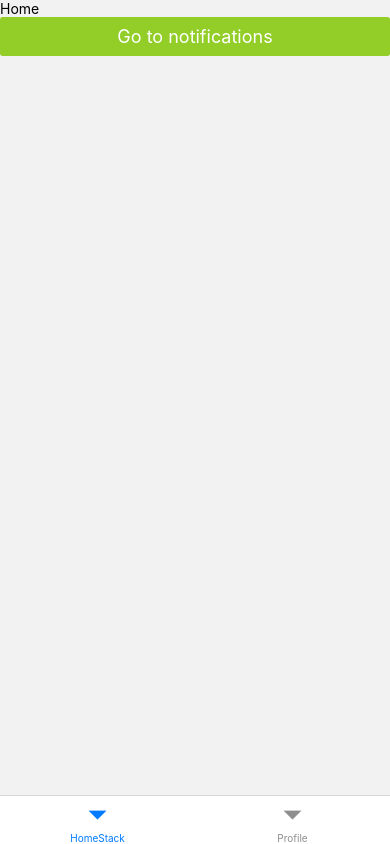
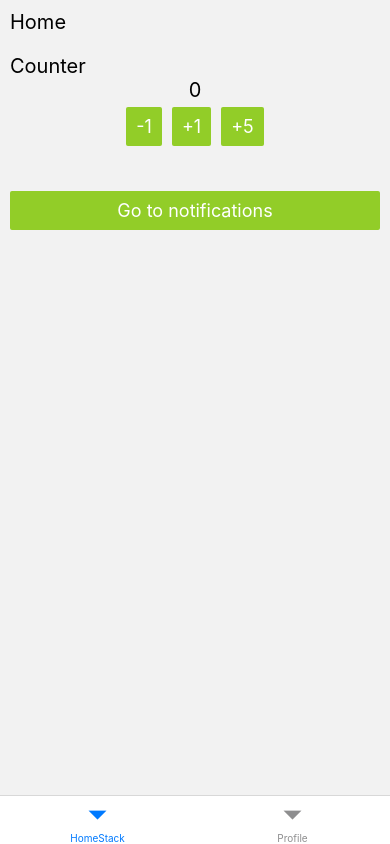
Before and after one commit to algomonk016/react-native-rnd, a React Native app: screen /Home in a window 390 px wide. Built offline with nearby package versions, Linux system fonts and the light colour scheme.

Commit message:
feat: implemented redux counter

```diff
--- a/src/App.tsx
+++ b/src/App.tsx
@@ -11,14 +11,18 @@ import {NavigationContainer} from '@react-navigation/native';
 import {theme} from './theme';
 import 'react-native-gesture-handler';
 import Navigation from './navigation';
+import {Provider} from 'react-redux';
+import {store} from './store';
 
 function App(): JSX.Element {
   return (
-    <ThemeProvider theme={theme}>
-      <NavigationContainer>
-        <Navigation isLoggedIn={true} />
-      </NavigationContainer>
-    </ThemeProvider>
+    <Provider store={store}>
+      <ThemeProvider theme={theme}>
+        <NavigationContainer>
+          <Navigation isLoggedIn={true} />
+        </NavigationContainer>
+      </ThemeProvider>
+    </Provider>
   );
 }
 
--- /dev/null
+++ b/src/hooks/redux.hooks.ts
@@ -0,0 +1,7 @@
+import {useDispatch, useSelector} from 'react-redux';
+import type {TypedUseSelectorHook} from 'react-redux';
+import type {RootState, AppDispatch} from '@/store';
+
+// Use throughout your app instead of plain `useDispatch` and `useSelector`
+export const useAppDispatch: () => AppDispatch = useDispatch;
+export const useAppSelector: TypedUseSelectorHook<RootState> = useSelector;
--- a/src/screens/Home/index.tsx
+++ b/src/screens/Home/index.tsx
@@ -1,25 +1,73 @@
 import {Button} from '@rneui/themed';
 import {SafeAreaView} from 'react-native-safe-area-context';
-import {Text, View} from 'react-native';
+import {StyleSheet, Text, View} from 'react-native';
 import React from 'react';
 
 // navigation
 import {RootStackParam} from '@/navigation/types';
 import {StackScreenProps} from '@react-navigation/stack';
 
+// redux state
+import {useAppDispatch, useAppSelector} from '@/hooks/redux.hooks';
+import {increment, decrement, update} from './slices/counter.slice';
+
+// exporting reducers
+export * as Counter from './slices/counter.slice';
+
 type Props = StackScreenProps<RootStackParam, 'Home'>;
 
 const Home = ({navigation}: Props) => {
+  const count = useAppSelector(state => state.counter);
+  const dispatch = useAppDispatch();
+
+  // updating the states
+  const decrementByOne = () => dispatch(decrement());
+  const incrementByOne = () => dispatch(increment());
+  const add5 = () => dispatch(update(5));
+
   return (
-    <SafeAreaView style={{flex: 1}}>
-      <View>
-        <Text>Home</Text>
+    <SafeAreaView style={styles.mainPage}>
+      <Text style={styles.headerText}>Home</Text>
+
+      <View style={styles.container}>
+        <Text style={styles.headerText}>Counter </Text>
+        <View>
+          <Text style={[styles.headerText, {textAlign: 'center'}]}> {count.value} </Text>
+          <View style={styles.flexBox}>
+            <Button style={styles.button} title={'-1'} onPress={decrementByOne} />
+            <Button style={styles.button} title={'+1'} onPress={incrementByOne} />
+            <Button style={styles.button} title={'+5'} onPress={add5} />
+          </View>
+        </View>
       </View>
-      <Button onPress={() => navigation.push('Notifications', {name: 'Random Name'})}>
+
+      <Button
+        onPress={() => navigation.push('Notifications', {name: 'Random Name'})}
+        style={styles.container}>
         Go to notifications
       </Button>
     </SafeAreaView>
   );
 };
 
+const styles = StyleSheet.create({
+  mainPage: {
+    flex: 1,
+    padding: 10,
+  },
+  button: {
+    margin: 5,
+  },
+  container: {
+    marginVertical: 20,
+  },
+  headerText: {
+    fontSize: 20,
+  },
+  flexBox: {
+    flexDirection: 'row',
+    justifyContent: 'center',
+  },
+});
+
 export default Home;
--- /dev/null
+++ b/src/screens/Home/slices/counter.slice.ts
@@ -0,0 +1,33 @@
+import {createSlice} from '@reduxjs/toolkit';
+import type {PayloadAction} from '@reduxjs/toolkit';
+import type {RootState} from '@/store';
+
+interface CounterState {
+  value: number;
+}
+
+const initialState: CounterState = {
+  value: 0,
+};
+
+export const counterSlice = createSlice({
+  name: 'Counter',
+  initialState,
+  reducers: {
+    update: (state, action: PayloadAction<number>) => {
+      const {payload} = action;
+      state.value = state.value + payload;
+    },
+    increment: state => {
+      state.value += 1;
+    },
+    decrement: state => {
+      state.value = Math.max(state.value - 1, 0);
+    },
+  },
+});
+
+export const {increment, decrement, update} = counterSlice.actions;
+export const selectCount = (state: RootState) => state.counter.value;
+
+export default counterSlice.reducer;
--- /dev/null
+++ b/src/store/index.ts
@@ -0,0 +1,11 @@
+import {configureStore} from '@reduxjs/toolkit';
+import counterReducer from '@/screens/Home/slices/counter.slice';
+
+export const store = configureStore({
+  reducer: {
+    counter: counterReducer,
+  },
+});
+
+export type RootState = ReturnType<typeof store.getState>;
+export type AppDispatch = typeof store.dispatch;
```
